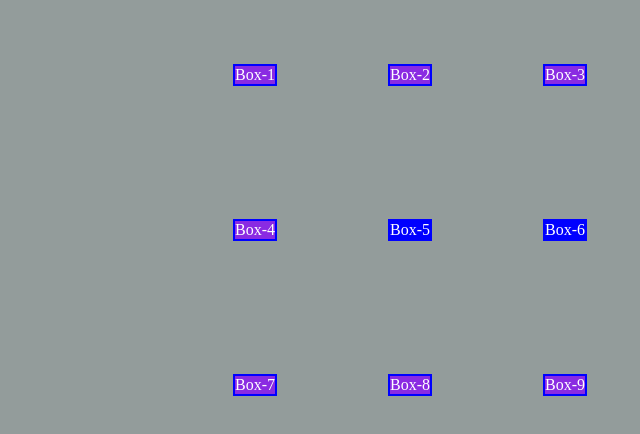
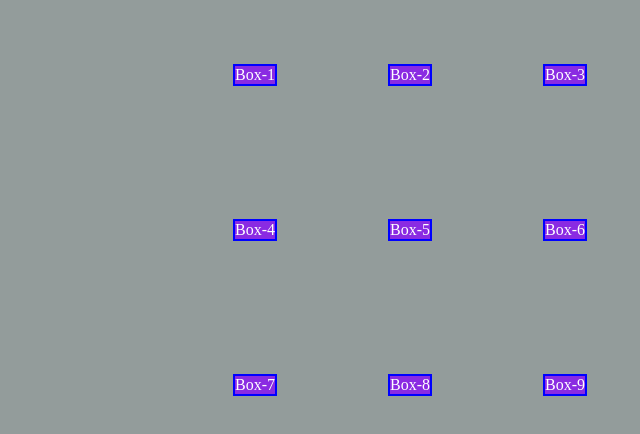
Before and after one commit to 1TDSPF-24/base-prototipo, a plain HTML site: page base/exemplo-grid.html in a window 1280 px wide. Shown: the whole page, without its empty margins (640-1280 px from the left). Drawn offline with Linux system fonts and the light colour scheme.

Commit message:
Protipi-grid

```diff
--- a/base/css/exemplo-grid.css
+++ b/base/css/exemplo-grid.css
@@ -37,7 +37,7 @@
     background-color: #ff00ff;
 } */
 
-.container :nth-child(5), :nth-child(6){
+/* .container :nth-child(5), :nth-child(6){
     background-color: #0000ff;
 }
 
```
Also changed, not shown: base/img/prototipo-grid.png (added).
